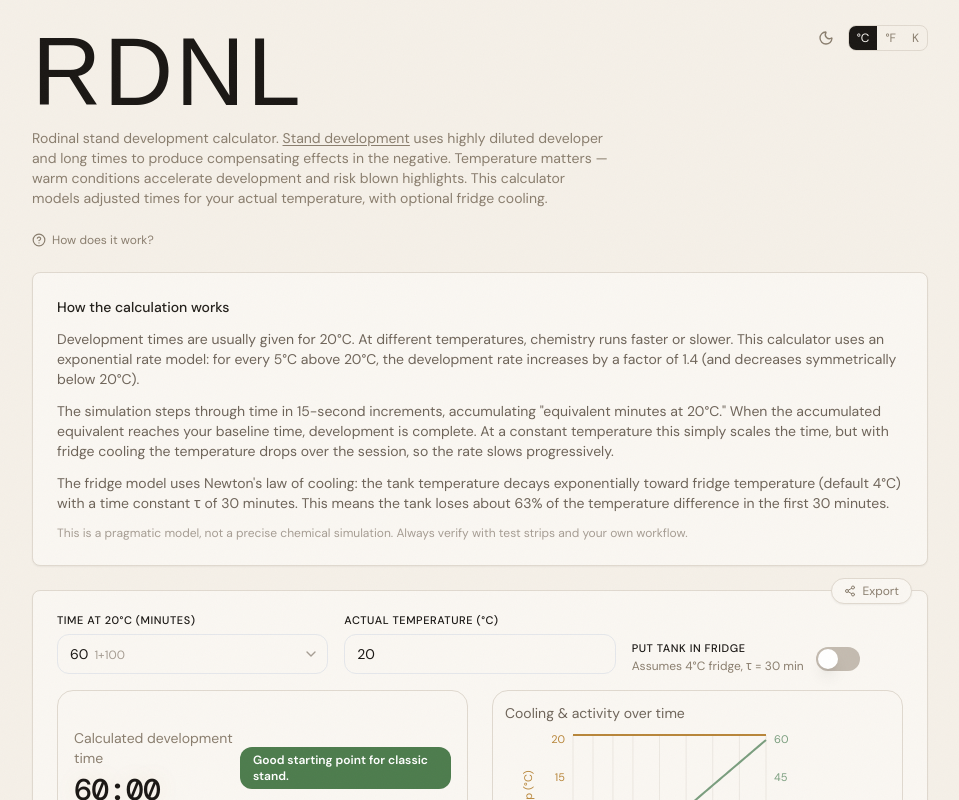
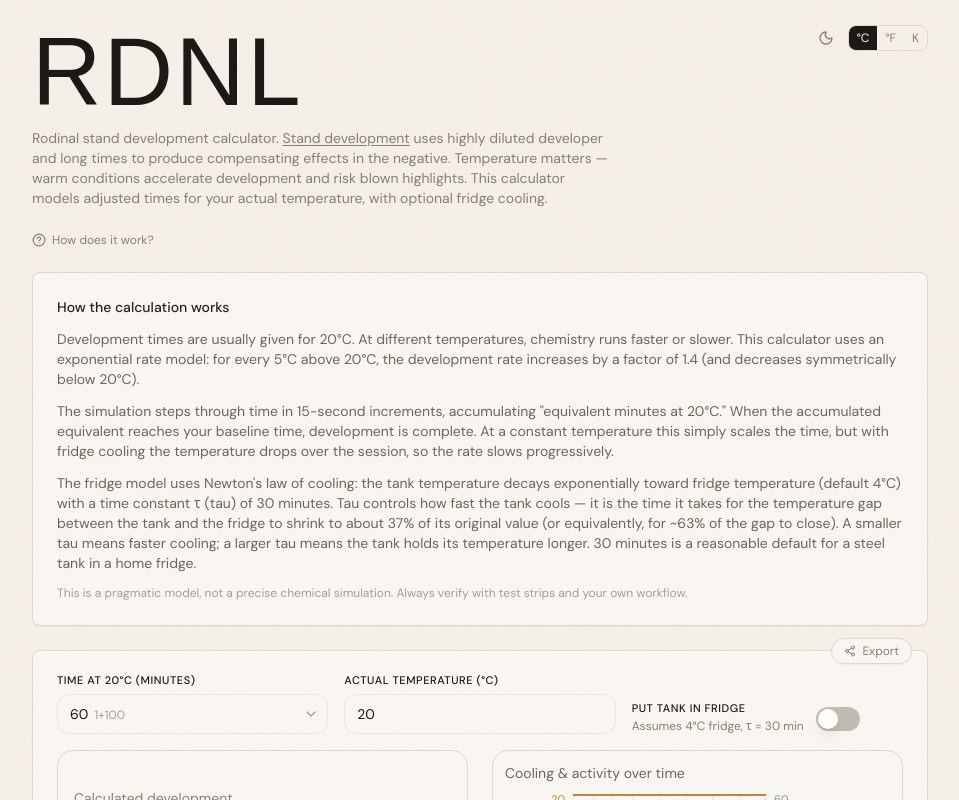
Before and after one commit to w-k/rdnl, a React (Vite) app: page / in a window 1280 px wide. Both pictures are taken after a click on the button "How does it work?". Shown: the top 800 px of the page, without its empty margins (160-1119 px from the left). Built offline with nearby package versions, Linux system fonts and the light colour scheme; the HTML template or start-up script is replaced by a standard one; a web font is replaced by a local one.

Commit message:
elaborate on the tau constant

```diff
--- a/src/App.jsx
+++ b/src/App.jsx
@@ -275,8 +275,12 @@
               <p>
                 The fridge model uses Newton's law of cooling: the tank temperature decays
                 exponentially toward fridge temperature (default 4°C) with a time constant
-                τ of 30 minutes. This means the tank loses about 63% of the temperature
-                difference in the first 30 minutes.
+                τ (tau) of 30 minutes. Tau controls how fast the tank cools — it is the
+                time it takes for the temperature gap between the tank and the fridge to
+                shrink to about 37% of its original value (or equivalently, for ~63% of
+                the gap to close). A smaller tau means faster cooling; a larger tau means
+                the tank holds its temperature longer. 30 minutes is a reasonable default
+                for a steel tank in a home fridge.
               </p>
               <p className="text-xs text-warmgray-400 dark:text-warmgray-500">
                 This is a pragmatic model, not a precise chemical simulation. Always verify with test strips and your own workflow.
```
